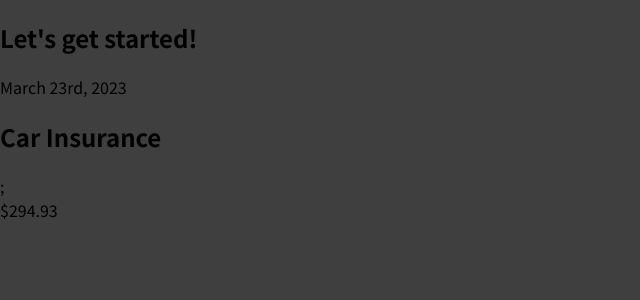
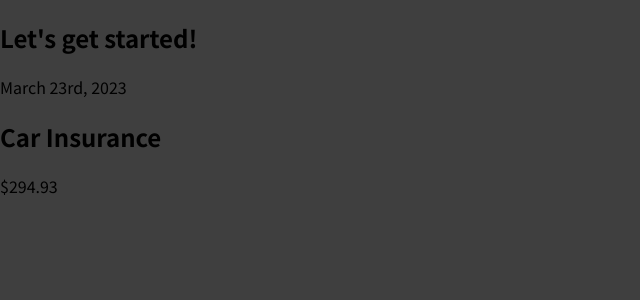
Before and after one commit to whynesspower/1-expense-tracker, a JavaScript app: page / in a window 1280 px wide. Shown: the top 300 px of the page, without its empty margins (0-640 px from the left). Built offline with nearby package versions, Linux system fonts and the light colour scheme.

Commit message:
Adding CSS to expenseItem

```diff
--- a/src/components/ExpenseItem.js
+++ b/src/components/ExpenseItem.js
@@ -1,9 +1,12 @@
+import "./ExpenseItem.css";
+
 export default function ExpenseItem() {
   return (
-    <div>
+    <div className="expense-item">
       <div> March 23rd, 2023</div>
-      <div>
-        <h2>Car Insurance </h2>;<div>$294.93</div>
+      <div className="expense-item__description">
+        <h2>Car Insurance </h2>
+        <div className="expense-item__price">$294.93</div>
       </div>
     </div>
   );
```
